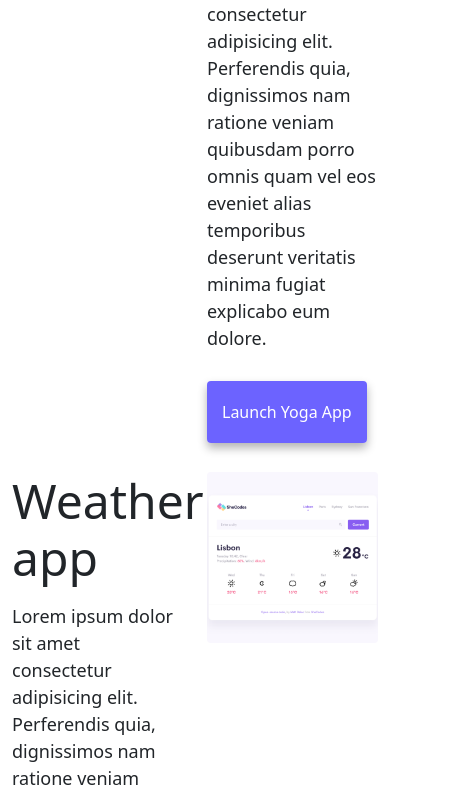
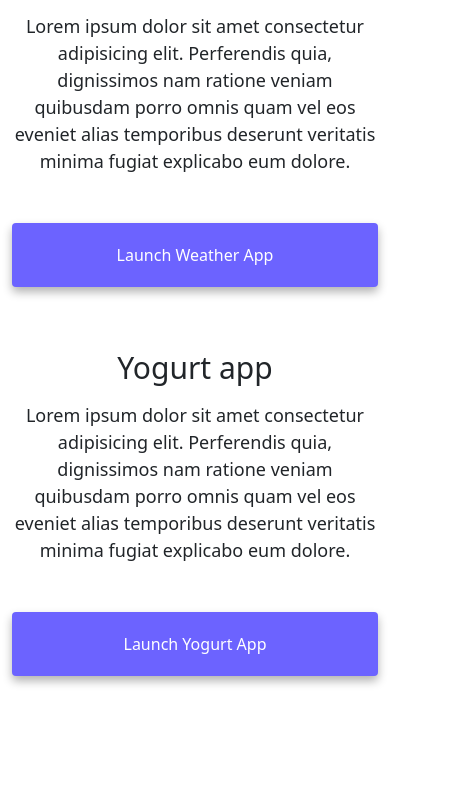
Before and after one commit to gabz2407/responsive-homework, a website: page index.html in a window 390 px wide. Shown: the part 824-1621 px from the top of the page, 461 px wide, since content can reach past the window. After the commit the page ends 1515 px from the top, so only its background shows below. Drawn offline with nearby package versions, Linux system fonts and the light colour scheme.

Commit message:
Added responsive answer

```diff
--- a/css/style.css
+++ b/css/style.css
@@ -86,3 +86,26 @@ p {
 .email-link:hover {
   text-decoration: underline;
 }
+
+@media (max-width: 575px) {
+  h1 {
+    font-size: 35px;
+  }
+
+  h3 {
+    font-size: 20px;
+  }
+
+  h2 {
+    font-size: 30px;
+  }
+
+  .data-home {
+    text-align: center;
+  }
+
+  .primary-link {
+    max-width: 100%;
+    margin-bottom: 15px;
+  }
+}
--- a/index.html
+++ b/index.html
@@ -57,16 +57,16 @@
       <a href="about.html#contact" class="primary-link">Contact me</a>
       <a href="about.html" class="secondary-link">About me</a>
     </div>
-    <div class="container">
+    <div class="container data-home">
       <div class="row">
-        <div class="col-6">
+        <div class="col-sm-6 d-none d-sm-block">
           <img
             src="images/yoga.png"
             alt="Yoga Application screenshot"
             class="img-fluid rounded"
           />
         </div>
-        <div class="col-6">
+        <div class="col-sm-6">
           <h2 class="mb-3">Yoga app</h2>
           <p>
             Lorem ipsum dolor sit amet consectetur adipisicing elit. Perferendis
@@ -74,7 +74,7 @@
             eos eveniet alias temporibus deserunt veritatis minima fugiat
             explicabo eum dolore.
           </p>
-          <div class="mt-5">
+          <div class="mt-5 d-grid d-sm-block">
             <a href="#" alt="go to yoga web application" class="primary-link"
               >Launch Yoga App</a
             >
@@ -82,7 +82,7 @@
         </div>
       </div>
       <div class="row mt-5">
-        <div class="col-6">
+        <div class="col-sm-6">
           <h2 class="mb-3">Weather app</h2>
           <p>
             Lorem ipsum dolor sit amet consectetur adipisicing elit. Perferendis
@@ -90,29 +90,29 @@
             eos eveniet alias temporibus deserunt veritatis minima fugiat
             explicabo eum dolore.
           </p>
-          <div class="mt-5">
+          <div class="mt-5 d-grid d-sm-block">
             <a href="#" alt="go to weather web application" class="primary-link"
               >Launch Weather App</a
             >
           </div>
         </div>
-        <div class="col-6">
+        <div class="col-sm-6">
           <img
             src="images/weather.png"
             alt="Weather Application screenshot"
-            class="img-fluid rounded"
+            class="img-fluid rounded d-none d-sm-block"
           />
         </div>
       </div>
       <div class="row mt-5">
-        <div class="col-6">
+        <div class="col-sm-6">
           <img
             src="images/yogurt.png"
             alt="Yoghurt Application screenshot"
-            class="img-fluid rounded"
+            class="img-fluid rounded d-none d-sm-block"
           />
         </div>
-        <div class="col-6">
+        <div class="col-sm-6">
           <h2 class="mb-3">Yogurt app</h2>
           <p>
             Lorem ipsum dolor sit amet consectetur adipisicing elit. Perferendis
@@ -120,7 +120,7 @@
             eos eveniet alias temporibus deserunt veritatis minima fugiat
             explicabo eum dolore.
           </p>
-          <div class="mt-5">
+          <div class="mt-5 d-grid d-sm-block">
             <a href="#" alt="go to yogurt web application" class="primary-link"
               >Launch Yogurt App</a
             >
```
